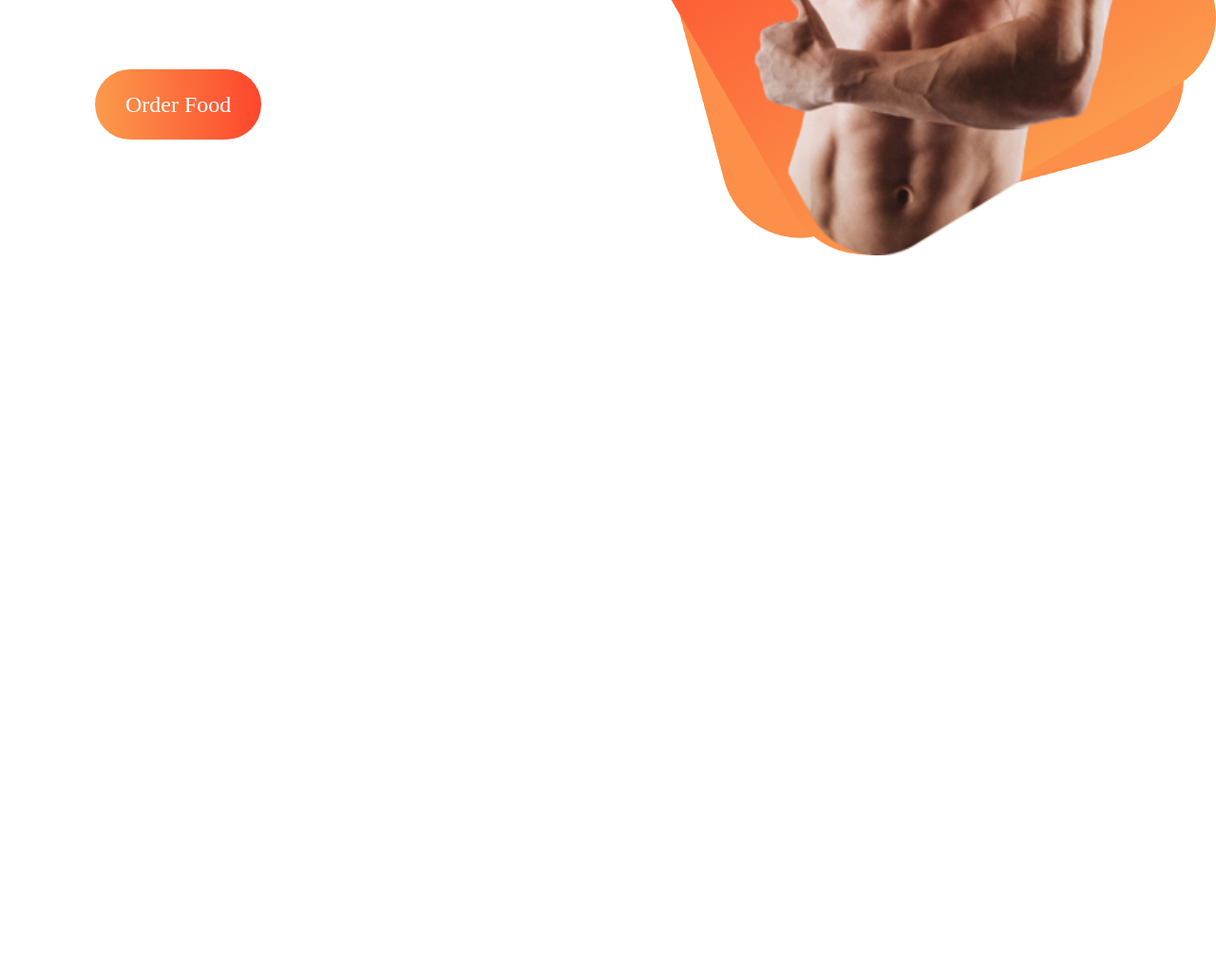
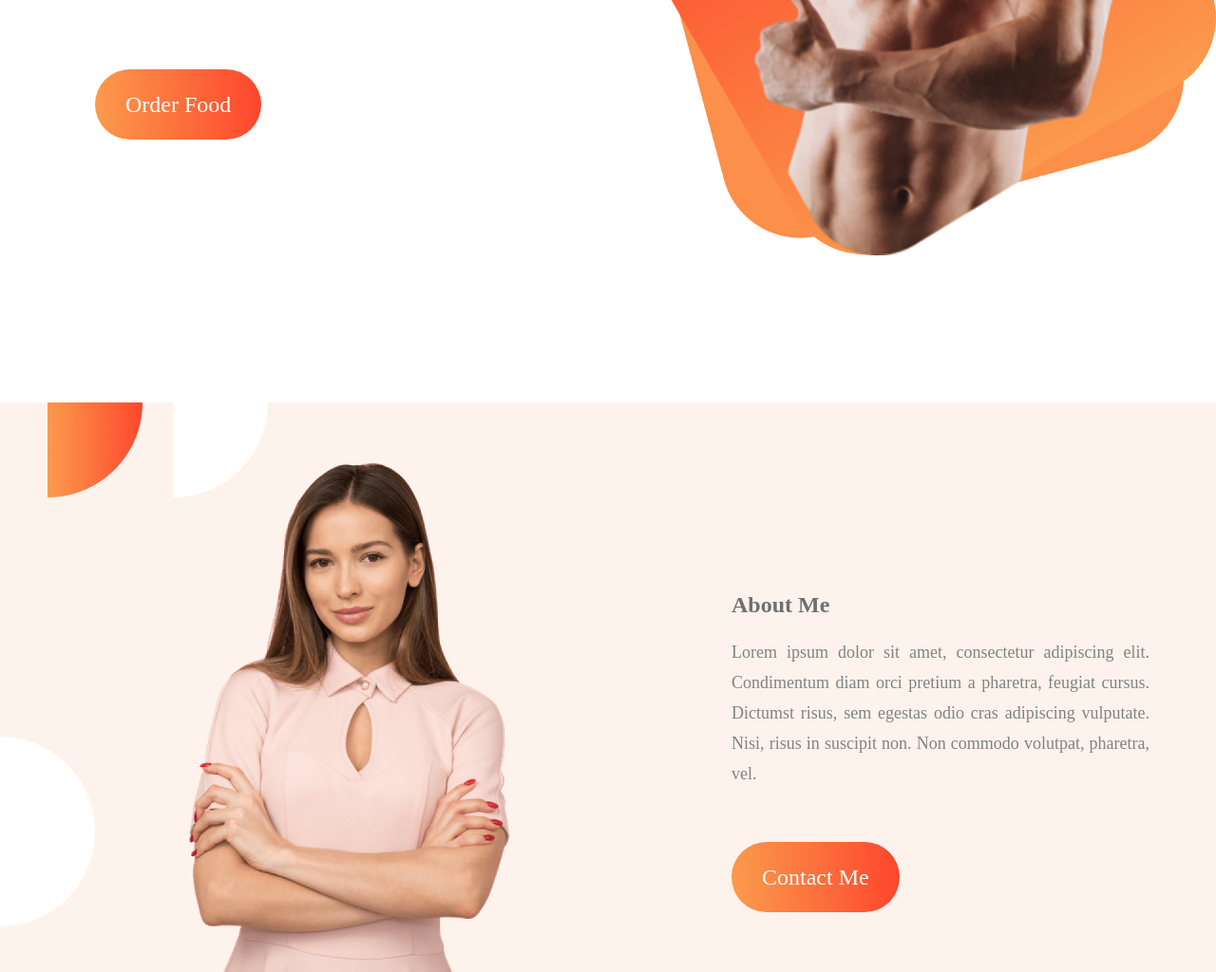
Before and after one commit to Merajhossain2002/eat-healthy, a plain HTML site: page index.html in a window 1280 px wide. Shown: the part 532-1556 px from the top of the page at 95% size. Before the commit the page ends 830 px from the top, so only its background shows below. Drawn offline with Linux system fonts and the light colour scheme.

Commit message:
about me section added

```diff
--- a/index.html
+++ b/index.html
@@ -10,19 +10,47 @@
   <body>
     <section class="skip-diet">
       <div>
-        <h1 class="header-text top-margin"><span class="gradient-text">Skip</span> The Diet,</h1>
+        <h1 class="header-text top-margin">
+          <span class="gradient-text">Skip</span> The Diet,
+        </h1>
         <h1 class="header-text">Just Eat Healthy</h1>
         <h1 class="header-text">With Food Network</h1>
         <p class="slogan">
-          Imagine you don't need a diet because we provide <br> healthy and delicious
-          food for you!
+          Imagine you don't need a diet because we provide <br />
+          healthy and delicious food for you!
         </p>
         <a class="order-btn" href="#">Order Food</a>
       </div>
       <div class="diet-img">
-        <img class="hero-background" src="images/shapes/hero-background.png" alt="">
-        <img class="hero-img" src="images/male/Hero_Image.png" alt="">
+        <img
+          class="hero-background"
+          src="images/shapes/hero-background.png"
+          alt=""
+        />
+        <img class="hero-img" src="images/male/Hero_Image.png" alt="" />
       </div>
     </section>
+    <!-- 2nd section -->
+    <section class="about-me">
+      <div class="about-me-img half-width">
+        <img
+          class="img-for-about"
+          src="images/female/Person Image.png"
+          alt=""
+        />
+      </div>
+      <div class="half-width">
+        <h1 class="about-head">About Me</h1>
+        <p class="about-text">
+          Lorem ipsum dolor sit amet, consectetur adipiscing elit. Condimentum
+          diam orci pretium a pharetra, feugiat cursus. Dictumst risus, sem
+          egestas odio cras adipiscing vulputate. Nisi, risus in suscipit non.
+          Non commodo volutpat, pharetra, vel.
+        </p>
+        <a class="contact-btn" href="#">Contact Me</a>
+      </div>
+    </section>
+    <!-- 3rd section -->
+
   </body>
 </html>
--- a/style.css
+++ b/style.css
@@ -4,6 +4,7 @@ body {
 }
 .skip-diet {
   display: flex;
+  margin-bottom: 300px;
 }
 .gradient-text {
   background-color: orange;
@@ -17,6 +18,7 @@ body {
   font-size: 60px;
 }
 .header-text {
+  color:#707070;
   font-family: "Montserrat";
   font-weight: 700;
   font-size: 60px;
@@ -27,6 +29,7 @@ body {
   margin-top: 260px;
 }
 .slogan {
+  color: #828282;
   font-family: "Montserrat";
   font-weight: 500;
   font-size: 20px;
@@ -61,5 +64,47 @@ body {
   background-repeat: no-repeat;
   left: 630px;
   top: 150px;
-  margin-right: 50px;
 }
+.about-me{
+  display: flex;
+  height: 600px;
+  background-image: url(images/shapes/7.png);
+  background-repeat: no-repeat;
+  background-size: 100%;
+}
+.half-width{
+  width: 50%;
+}
+.img-for-about{
+  position: absolute;
+  left: 199px;
+  top: 1020px;
+  right: 198px;
+  width: 338px;
+  height: 536px;
+}
+.about-head{
+  color: #707070;
+  margin-top: 200px;
+  margin-left: 50px;
+}
+.about-text{
+  color: #828282;
+  font-size: 18px;
+  line-height: 32px;
+  text-align: justify;
+  width: 440px;
+  margin-left: 50px;
+  margin-bottom: 80px;
+}
+.contact-btn{
+  text-decoration: none;
+  font-size: 24px;
+  color: white;
+  background: linear-gradient(88.33deg, #fba24f -7.64%, #ff1e1e 145.94%);
+  width: 192px;
+  height: 68px;
+  padding: 24px 32px;
+  border-radius: 100px;
+  margin-left: 50px;
+}
```
